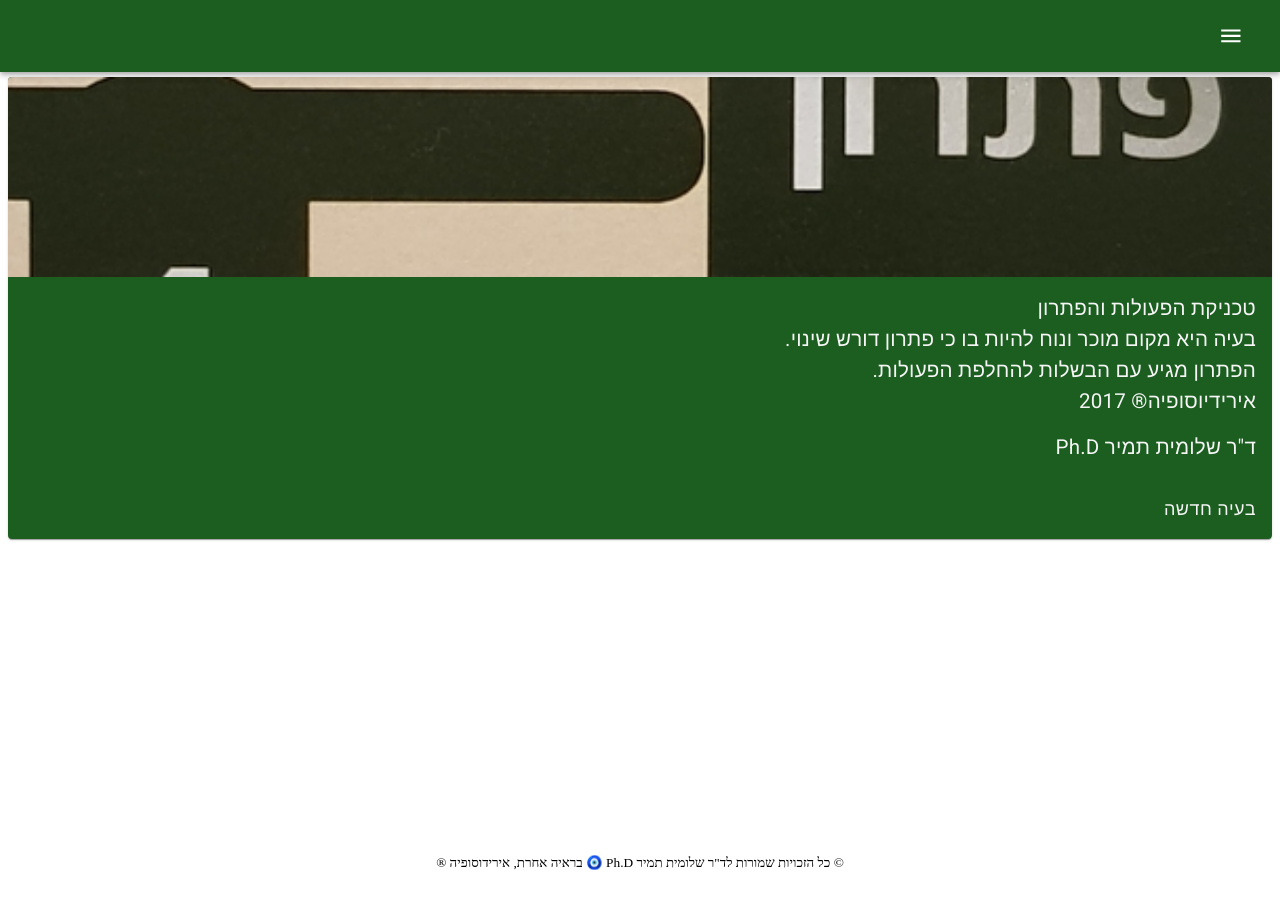
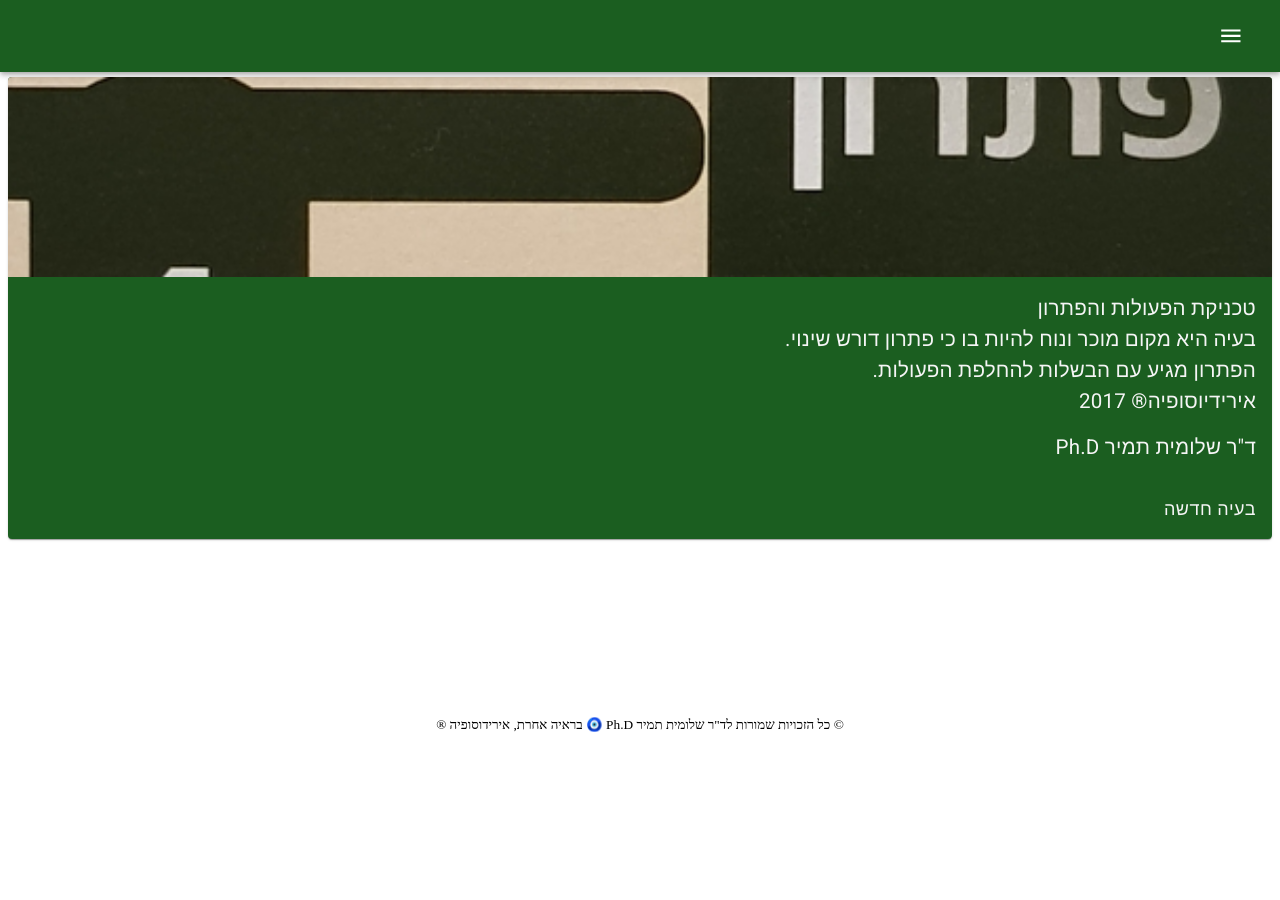
Before and after one commit to danielschwartz85/problem-solver, a React (Create React App) app: page / in a window 1280 px wide. After the commit the page ends 800 px from the top, so only its background shows below. Built offline with nearby package versions, Linux system fonts and the light colour scheme.

Commit message:
fixed rights text

```diff
--- a/src/components/menus/topMenu.js
+++ b/src/components/menus/topMenu.js
@@ -1,5 +1,4 @@
 import React from 'react';
-import PropTypes from 'prop-types';
 import Tabs from '@material-ui/core/Tabs';
 import Tab from '@material-ui/core/Tab';
 import IconPastVerb from '@material-ui/icons/Iso';
@@ -74,8 +73,4 @@ class TopMenu extends React.Component {
   }
 }
 
-TopMenu.propTypes = {
-  classes: PropTypes.object.isRequired,
-};
-
 export default TopMenu;
--- a/src/index.css
+++ b/src/index.css
@@ -1,20 +1,11 @@
 #app {
   font-family: 'Roboto', sans-serif;
-  min-height: 100%;
+  min-height: 85vh;
   /* equal to footer height */
-  margin-bottom: 25px;
-}
-html, body {
-  height: 100%;
-}
-#app:after {
-  content: "";
-  display: block;
+  margin-bottom: 7px;
 }
 #footer {
   height: 25px;
-  padding-bottom: 20px;
-  margin-top: 20px;
   font-size: smaller;
   text-align: center;
 }
```
